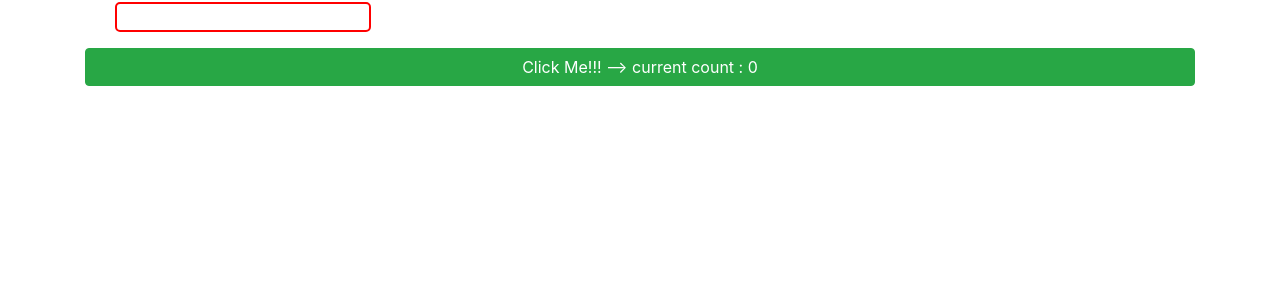
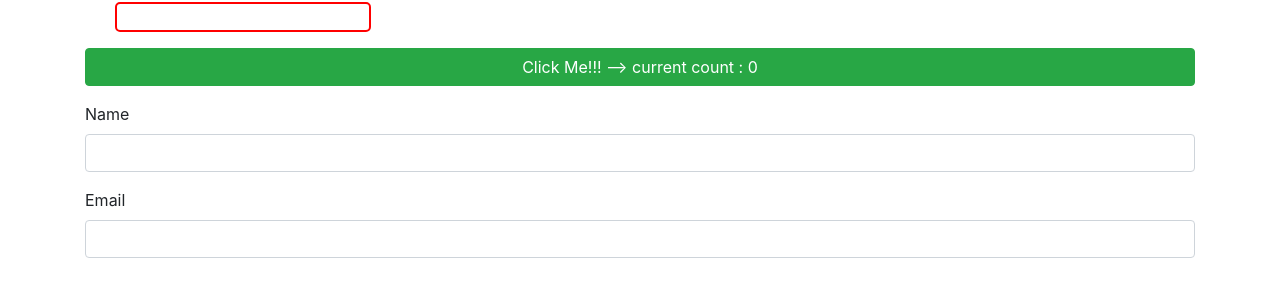
Before and after one commit to jacquescoetzee202/react-week2, a React (Create React App) app: page / in a window 1280 px wide. Shown: the part 632-920 px from the top of the page. Before the commit the page ends 800 px from the top, so only its background shows below. Built offline with nearby package versions, Linux system fonts and the light colour scheme.

Commit message:
added form component and included in app with passing up data

```diff
--- a/src/App.js
+++ b/src/App.js
@@ -1,6 +1,7 @@
 import SignUp from "./lifting-state/SignUp";
 import Squares from "./lifting-state/Squares";
 import Button from "./passing-up-data/Button";
+import Form from "./passing-up-data/Form";
 
 function App() {
   return (
@@ -9,6 +10,7 @@ function App() {
       <Squares color="hotpink" />
       <SignUp minimumLength={ 5 }/>
       <Button handleUpdate={ (value) => console.log(value) } />
+      <Form handleSubmit={ (value) => console.log(value) } />
     </div>
   );
 }
--- /dev/null
+++ b/src/passing-up-data/Form.js
@@ -0,0 +1,85 @@
+import { Component } from "react";
+
+class Form extends Component {
+    constructor(props) {
+        super(props);
+
+        this.state = {
+            nameInput: "",
+            emailInput: "",
+        }
+
+        this.emailChange = this.emailChange.bind(this);
+        this.nameChange = this.nameChange.bind(this);
+        this.handleFormSubmit = this.handleFormSubmit.bind(this);
+
+    }
+
+    emailChange(event) {
+        this.setState({
+            emailInput: event.currentTarget.value,
+        });
+    }
+
+    nameChange(event) {
+        this.setState({
+            nameInput: event.currentTarget.value,
+        });
+    }
+
+    handleFormSubmit(event) {
+        let { handleSubmit } = this.props;
+        let { nameInput, emailInput } = this.state;
+
+
+        let loginObj = {
+            name: nameInput,
+            email: emailInput,
+        }
+
+        handleSubmit(loginObj);
+
+        event.preventDefault();
+    }
+
+    render() {
+
+        let { nameInput, emailInput } = this.state;
+
+
+        return(
+            <form onSubmit={ this.handleFormSubmit } className="containter" >
+                <div className="form-group">
+                    <label className="mt-3" htmlFor="name">Name</label>
+                    <input
+                        className="form-control"
+                        id="name"
+                        name="name"
+                        type="text"
+                        onChange={ this.nameChange }
+                        value={ nameInput }
+                    />
+                </div>
+                <div className="form-group">
+                    <label htmlFor="email">Email</label>
+                    <input
+                        className="form-control"
+                        id="email"
+                        name="email"
+                        type="email"
+                        onChange={ this.emailChange }
+                        value={ emailInput }
+                    />
+                </div>
+                <input
+                    className="btn btn-info container mt-3 mb-3"
+                    type="submit"
+                    value="Submit"
+                >
+                </input>
+            </form>
+        );
+    }
+}
+
+export default Form;
```
Also changed, not shown: 1 other file (tests, documents, lock files or other folders).
